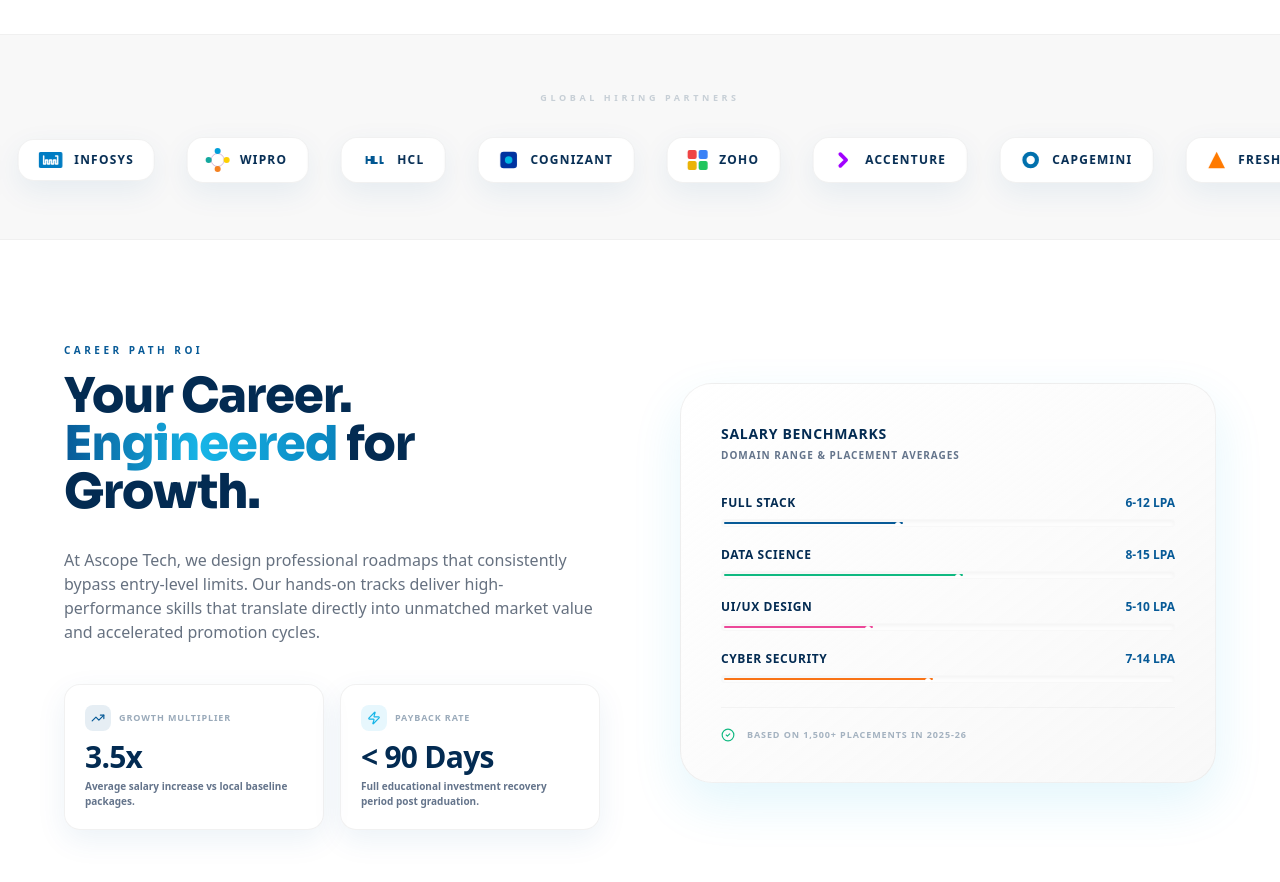
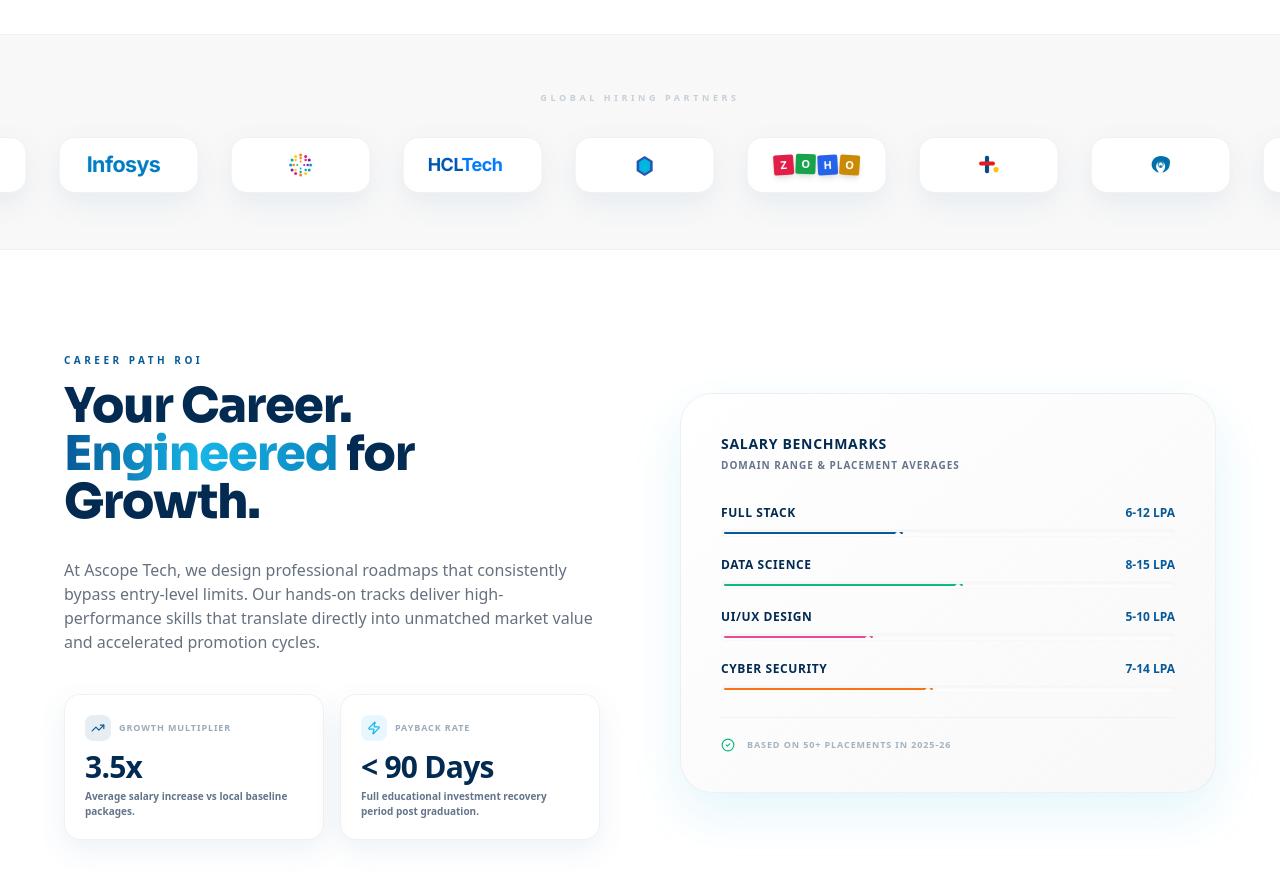
Before and after one commit to mythilijaikumar2-crypto/Ascope-Tech, a React (Vite) app in the folder frontend/: page /placements in a window 1280 px wide. Shown: the part 1860-2742 px from the top of the page. Built offline with nearby package versions, Linux system fonts and the light colour scheme.

Commit message:
Refactor: Clean up hiring partner logos in marquee to be emblem-only

```diff
--- a/frontend/src/components/sections/Hero.tsx
+++ b/frontend/src/components/sections/Hero.tsx
@@ -80,7 +80,7 @@
   {
     id: "placed",
     icon: Trophy,
-    title: "1,500+ Placed",
+    title: "50+ Placed",
     sub: "In top companies",
     color: "#10b981",
     bg: "#f0fdf4",
--- a/frontend/src/pages/Placements.tsx
+++ b/frontend/src/pages/Placements.tsx
@@ -13,91 +13,114 @@
 
 // Sleek, high-quality, color-accurate inline SVG brand icons for Placements Marquee
 const TcsIcon: React.FC = () => (
-  <svg className="w-5 h-5 shrink-0" viewBox="0 0 24 24" fill="none" xmlns="http://www.w3.org/2000/svg">
-    <circle cx="12" cy="12" r="10" stroke="#004b87" strokeWidth="2.5" />
-    <path d="M8 12h8M12 8v8" stroke="#004b87" strokeWidth="2.5" strokeLinecap="round" />
+  <svg className="h-7 w-auto shrink-0" viewBox="0 5 38 20" fill="none" xmlns="http://www.w3.org/2000/svg">
+    <defs>
+      <linearGradient id="tcsGrad" x1="0%" y1="0%" x2="100%" y2="100%">
+        <stop offset="0%" stopColor="#f58220" />
+        <stop offset="35%" stopColor="#e01b84" />
+        <stop offset="70%" stopColor="#7a2583" />
+        <stop offset="100%" stopColor="#0072bc" />
+      </linearGradient>
+    </defs>
+    <path d="M7 6v5H3.5c-.3 0-.5.2-.5.5v1.5c0 .3.2.5.5.5H7v8c0 1.7 1.3 3 3 3h2c.3 0 .5-.2.5-.5v-1.5c0-.3-.2-.5-.5-.5h-1c-.6 0-1-.4-1-1v-7.5h3.5c.3 0 .5-.2.5-.5v-1.5c0-.3-.2-.5-.5-.5H10V6c0-.3-.2-.5-.5-.5H7.5c-.3 0-.5.2-.5.5z" fill="url(#tcsGrad)" />
+    <path d="M23.5 11.5c-1.2-1.2-2.8-2-4.8-2-3.5 0-6.5 2.8-6.5 6.5s3 6.5 6.5 6.5c2 0 3.6-.8 4.8-2 .3-.3.3-.8 0-1.1l-1.2-1.2c-.3-.3-.8-.3-1.1 0-.8.6-1.6 1.1-2.5 1.1-1.8 0-3.2-1.4-3.2-3.2s1.4-3.2 3.2-3.2c.9 0 1.7.5 2.5 1.1.3.3.8.3 1.1 0l1.2-1.2c.3-.3.3-.8 0-1.1z" fill="url(#tcsGrad)" />
+    <path d="M29.5 11c-1.8 0-3.2 1-3.2 2.5v.5c0 1.2 1 2 2.8 2.4h.8c1.2.3 1.6.6 1.6 1.2v.4c0 .6-.6 1.2-1.6 1.2h-2.8c-.5 0-.8.3-.8.8v1.5c0 .5.3.8.8.8H30.5c2.6 0 4.8-1.6 4.8-3.6v-.4c0-1.6-1.2-2.4-3.2-2.8h-.8c-1.2-.3-1.6-.6-1.6-1.2v-.4c0-.6.6-1.2 1.6-1.2h2.4c.5 0 .8-.3.8-.8v-1.5c0-.5-.3-.8-.8-.8h-2z" fill="url(#tcsGrad)" />
   </svg>
 );
 
 const InfosysIcon: React.FC = () => (
-  <svg className="w-6 h-4 shrink-0" viewBox="0 0 24 16" fill="none" xmlns="http://www.w3.org/2000/svg">
-    <rect width="24" height="16" rx="2" fill="#007cc3" />
-    <path d="M5 4v8h2V8h2v4h2V8h2v4h2V8h2v4h2V4h-2" stroke="white" strokeWidth="1.5" strokeLinecap="round" strokeLinejoin="round" />
+  <svg className="h-6 w-auto shrink-0" viewBox="0 0 70 20" fill="none" xmlns="http://www.w3.org/2000/svg">
+    <text x="0" y="16" fill="#007cc3" fontFamily="Inter, sans-serif" fontWeight="800" fontSize="18" letterSpacing="-0.03em">Infosys</text>
   </svg>
 );
 
 const WiproIcon: React.FC = () => (
-  <div className="relative w-5 h-5 flex items-center justify-center shrink-0">
-    <div className="absolute w-3.5 h-3.5 rounded-full border border-[#78248c]/30" />
-    <div className="absolute w-1.5 h-1.5 rounded-full bg-[#009fda] -top-0.5" />
-    <div className="absolute w-1.5 h-1.5 rounded-full bg-[#f48120] -bottom-0.5" />
-    <div className="absolute w-1.5 h-1.5 rounded-full bg-[#13a89e] -left-0.5" />
-    <div className="absolute w-1.5 h-1.5 rounded-full bg-[#fdd000] -right-0.5" />
-  </div>
+  <svg className="h-7 w-auto shrink-0" viewBox="0 0 28 28" fill="none" xmlns="http://www.w3.org/2000/svg">
+    <g transform="translate(14, 14)">
+      <circle cx="-10" cy="0" r="1.5" fill="#009fda" />
+      <circle cx="-8.6" cy="5" r="1.5" fill="#78248c" />
+      <circle cx="-5" cy="8.6" r="1.5" fill="#e01b84" />
+      <circle cx="0" cy="10" r="1.5" fill="#f48120" />
+      <circle cx="5" cy="8.6" r="1.5" fill="#fdd000" />
+      <circle cx="8.6" cy="5" r="1.5" fill="#13a89e" />
+      <circle cx="10" cy="0" r="1.5" fill="#009fda" />
+      <circle cx="8.6" cy="-5" r="1.5" fill="#78248c" />
+      <circle cx="5" cy="-8.6" r="1.5" fill="#e01b84" />
+      <circle cx="0" cy="-10" r="1.5" fill="#f48120" />
+      <circle cx="-5" cy="-8.6" r="1.5" fill="#fdd000" />
+      <circle cx="-8.6" cy="-5" r="1.5" fill="#13a89e" />
+      <circle cx="-7" cy="0" r="1.2" fill="#f48120" />
+      <circle cx="-5" cy="5" r="1.2" fill="#fdd000" />
+      <circle cx="0" cy="7" r="1.2" fill="#13a89e" />
+      <circle cx="5" cy="5" r="1.2" fill="#009fda" />
+      <circle cx="7" cy="0" r="1.2" fill="#78248c" />
+      <circle cx="5" cy="-5" r="1.2" fill="#e01b84" />
+      <circle cx="0" cy="-7" r="1.2" fill="#f48120" />
+      <circle cx="-5" cy="-5" r="1.2" fill="#fdd000" />
+      <circle cx="-3.5" cy="0" r="0.9" fill="#13a89e" />
+      <circle cx="0" cy="3.5" r="0.9" fill="#009fda" />
+      <circle cx="3.5" cy="0" r="0.9" fill="#78248c" />
+      <circle cx="0" cy="-3.5" r="0.9" fill="#f48120" />
+    </g>
+  </svg>
 );
 
-const HclIcon: React.FC = () => (
-  <svg className="w-6 h-5 shrink-0" viewBox="0 0 24 20" fill="none" xmlns="http://www.w3.org/2000/svg">
-    <path d="M4 6v8h2v-3h3v3h2V6H9v3H6V6H4zm9 0v6h3v2h-5V6h2zm7 0h-2v8h4v-2h-2V6z" fill="#005691" />
+const HclTechIcon: React.FC = () => (
+  <svg className="h-6 w-auto shrink-0" viewBox="0 0 90 24" fill="none" xmlns="http://www.w3.org/2000/svg">
+    <text x="0" y="18" fill="#0056b3" fontFamily="Inter, sans-serif" fontWeight="900" fontSize="18" letterSpacing="-0.03em">HCL<tspan fill="#007bff">Tech</tspan></text>
   </svg>
 );
 
 const CognizantIcon: React.FC = () => (
-  <svg className="w-5 h-5 shrink-0" viewBox="0 0 24 24" fill="none" xmlns="http://www.w3.org/2000/svg">
-    <rect x="2" y="2" width="20" height="20" rx="4" fill="#0033a0" />
-    <circle cx="12" cy="12" r="4.5" fill="#00b5e2" />
+  <svg className="h-6 w-auto shrink-0" viewBox="0 0 20 24" fill="none" xmlns="http://www.w3.org/2000/svg">
+    <g transform="translate(0, 2)">
+      <polygon points="10 1, 18 6, 18 16, 10 21, 2 16, 2 6" fill="#0033a0" opacity="0.85" />
+      <polygon points="10 3.5, 15.5 7, 15.5 15, 10 18.5, 4.5 15, 4.5 7" fill="#00b5e2" />
+    </g>
   </svg>
 );
 
 const ZohoIcon: React.FC = () => (
-  <div className="grid grid-cols-2 gap-0.5 w-5 h-5 shrink-0">
-    <div className="bg-red-500 rounded-[2px]" />
-    <div className="bg-blue-500 rounded-[2px]" />
-    <div className="bg-yellow-500 rounded-[2px]" />
-    <div className="bg-green-500 rounded-[2px]" />
+  <div className="flex items-center gap-0.5 shrink-0 font-sans font-black text-white text-[11px] select-none">
+    <div className="w-[20px] h-[20px] bg-[#e11d48] rounded-[2px] flex items-center justify-center shadow-md transform rotate-[-4deg]">Z</div>
+    <div className="w-[20px] h-[20px] bg-[#16a34a] rounded-[2px] flex items-center justify-center shadow-md transform rotate-[2deg] -translate-y-[1px]">O</div>
+    <div className="w-[20px] h-[20px] bg-[#2563eb] rounded-[2px] flex items-center justify-center shadow-md transform rotate-[-3deg]">H</div>
+    <div className="w-[20px] h-[20px] bg-[#ca8a04] rounded-[2px] flex items-center justify-center shadow-md transform rotate-[4deg]">O</div>
   </div>
 );
 
-const AccentureIcon: React.FC = () => (
-  <svg className="w-5 h-5 shrink-0" viewBox="0 0 24 24" fill="none" xmlns="http://www.w3.org/2000/svg">
-    <path d="M8 5l7 7-7 7" stroke="#a100ff" strokeWidth="4.5" strokeLinecap="round" strokeLinejoin="round" />
+const HexawareIcon: React.FC = () => (
+  <svg className="h-7 w-auto shrink-0" viewBox="0 0 22 24" fill="none" xmlns="http://www.w3.org/2000/svg">
+    <g transform="translate(0, 2)">
+      <rect x="8" y="2" width="3.5" height="15" rx="1.5" fill="#004b87" />
+      <rect x="3" y="7" width="13.5" height="3.5" rx="1.5" fill="#e31b23" />
+      <circle cx="17.5" cy="14" r="2.2" fill="#ffc20e" />
+    </g>
   </svg>
 );
 
 const CapgeminiIcon: React.FC = () => (
-  <svg className="w-5 h-5 shrink-0" viewBox="0 0 24 24" fill="none" xmlns="http://www.w3.org/2000/svg">
-    <circle cx="12" cy="12" r="10" fill="#0070ad" />
-    <circle cx="12" cy="12" r="5" fill="white" />
+  <svg className="h-6 w-auto shrink-0" viewBox="0 0 22 24" fill="none" xmlns="http://www.w3.org/2000/svg">
+    <g transform="translate(1, 2)">
+      <path d="M10 1C5 1 1 5 1 9.5c0 4 3 6.5 6.5 8 .4.2.7-.2.5-.5-1.2-1.5-2.5-3.5-2.5-5.5 0-3 2.2-5.5 4.5-5.5s4.5 2.5 4.5 5.5c0 2-1.3 4-2.5 5.5-.2.3.1.7.5.5 3.5-1.5 6.5-4 6.5-8C21 5 17 1 10 1z" fill="#0070ad" />
+      <path d="M10 5.5c-1.8 0-3 1.5-3 3.5 0 1.5.8 2.5 1.5 3.5.1.2.4.1.3-.1-.5-.8-.8-1.5-.8-2.4 0-1.5 1-2.5 2-2.5s2 1 2 2.5c0 .9-.3 1.6-.8 2.4-.1.2.2.3.3.1.7-1 1.5-2 1.5-3.5 0-2-1.2-3.5-3-3.5z" fill="#0070ad" opacity="0.85" />
+      <circle cx="10" cy="11.5" r="1.5" fill="#0070ad" opacity="0.9" />
+    </g>
   </svg>
 );
 
-const FreshworksIcon: React.FC = () => (
-  <svg className="w-5 h-5 shrink-0" viewBox="0 0 24 24" fill="none" xmlns="http://www.w3.org/2000/svg">
-    <path d="M12 2L2 22h20L12 2z" fill="#ff7a00" />
+const AccentureIcon: React.FC = () => (
+  <svg className="h-6 w-auto shrink-0" viewBox="0 0 16 24" fill="none" xmlns="http://www.w3.org/2000/svg">
+    <path d="M4 6l5 4.5-5 4.5" stroke="#a100ff" strokeWidth="3" strokeLinecap="round" strokeLinejoin="round" fill="none" />
   </svg>
 );
 
-const HexawareIcon: React.FC = () => (
-  <svg className="w-5 h-5 shrink-0" viewBox="0 0 24 24" fill="none" xmlns="http://www.w3.org/2000/svg">
-    <path d="M12 3l9 16H3l9-16z" fill="#002855" />
-    <path d="M12 8l5 9H7l5-9z" fill="#78be20" />
-  </svg>
-);
-
-
-
-const LtiIcon: React.FC = () => (
-  <svg className="w-5 h-5 shrink-0" viewBox="0 0 24 24" fill="none" xmlns="http://www.w3.org/2000/svg">
-    <rect x="3" y="3" width="18" height="18" rx="2" fill="#002d62" />
-    <rect x="7" y="7" width="10" height="10" rx="1" fill="#d4af37" />
-  </svg>
-);
-
-const MindtreeIcon: React.FC = () => (
-  <svg className="w-5 h-5 shrink-0" viewBox="0 0 24 24" fill="none" xmlns="http://www.w3.org/2000/svg">
-    <circle cx="12" cy="12" r="9" fill="#009688" />
-    <circle cx="9" cy="9" r="2.5" fill="#ff9800" />
-    <circle cx="15" cy="15" r="2.5" fill="#9c27b0" />
+const LtiMindtreeIcon: React.FC = () => (
+  <svg className="h-6 w-auto shrink-0" viewBox="0 0 20 22" fill="none" xmlns="http://www.w3.org/2000/svg">
+    <g transform="translate(0, 1)">
+      <circle cx="10" cy="10" r="9" stroke="#003566" strokeWidth="1.8" fill="none" />
+      <path d="M4 10h12M10 4l-3.5 3.5 3.5 3.5" stroke="#003566" strokeWidth="1.2" strokeLinecap="round" />
+    </g>
   </svg>
 );
 
@@ -113,15 +136,13 @@
     { name: "TCS", icon: <TcsIcon /> },
     { name: "Infosys", icon: <InfosysIcon /> },
     { name: "Wipro", icon: <WiproIcon /> },
-    { name: "HCL", icon: <HclIcon /> },
+    { name: "HCLTech", icon: <HclTechIcon /> },
     { name: "Cognizant", icon: <CognizantIcon /> },
     { name: "Zoho", icon: <ZohoIcon /> },
+    { name: "Hexaware", icon: <HexawareIcon /> },
+    { name: "Capgemini", icon: <CapgeminiIcon /> },
     { name: "Accenture", icon: <AccentureIcon /> },
-    { name: "Capgemini", icon: <CapgeminiIcon /> },
-    { name: "Freshworks", icon: <FreshworksIcon /> },
-    { name: "Hexaware", icon: <HexawareIcon /> },
-    { name: "LTI", icon: <LtiIcon /> },
-    { name: "Mindtree", icon: <MindtreeIcon /> }
+    { name: "LTIMindtree", icon: <LtiMindtreeIcon /> }
   ];
 
   const salaryBenchmarks = [
@@ -222,7 +243,7 @@
                   ))}
                 </div>
                 <div className="text-left">
-                  <div className="text-lg font-black text-navy leading-none">1,500+</div>
+                  <div className="text-lg font-black text-navy leading-none">50+</div>
                   <div className="text-[9px] font-bold uppercase tracking-widest text-navy/40">Hired Alumni</div>
                 </div>
               </div>
@@ -431,7 +452,7 @@
          <div className="max-w-7xl mx-auto px-6 mb-8">
             <h3 className="text-navy/20 font-black uppercase tracking-[0.4em] text-[9px] text-center">Global Hiring Partners</h3>
          </div>
-                 <div
+         <div
            className="flex gap-8 whitespace-nowrap animate-marquee items-center"
            style={{
              willChange: "transform",
@@ -442,12 +463,11 @@
             {[...partners, ...partners, ...partners].map((p, i) => (
               <div
                 key={i}
-                className="inline-flex items-center gap-3 bg-white p-3 px-5 rounded-2xl border border-border/40 shadow-soft hover:shadow-premium transition-all duration-300 select-none cursor-default group"
+                className="h-14 min-w-[140px] inline-flex items-center justify-center bg-white px-6 rounded-2xl border border-border/40 shadow-soft hover:shadow-premium transition-all duration-300 select-none cursor-default group"
               >
-                 <div className="flex items-center justify-center group-hover:scale-110 transition-transform duration-300">
+                 <div className="flex items-center justify-center group-hover:scale-105 transition-transform duration-300">
                     {p.icon}
                  </div>
-                 <span className="text-xs font-black text-navy uppercase tracking-widest">{p.name}</span>
               </div>
             ))}
          </div>
@@ -537,7 +557,7 @@
 
                <div className="pt-5 border-t border-border/30 flex items-center gap-3 text-navy/35 font-bold text-[9px] uppercase tracking-widest">
                   <CheckCircle2 className="text-emerald-500" size={14} />
-                  <span>Based on 1,500+ placements in 2025-26</span>
+                  <span>Based on 50+ placements in 2025-26</span>
                </div>
             </motion.div>
          </div>
```
Also changed, not shown: frontend/src/components/sections/Partners.tsx (+79 -62 lines).
